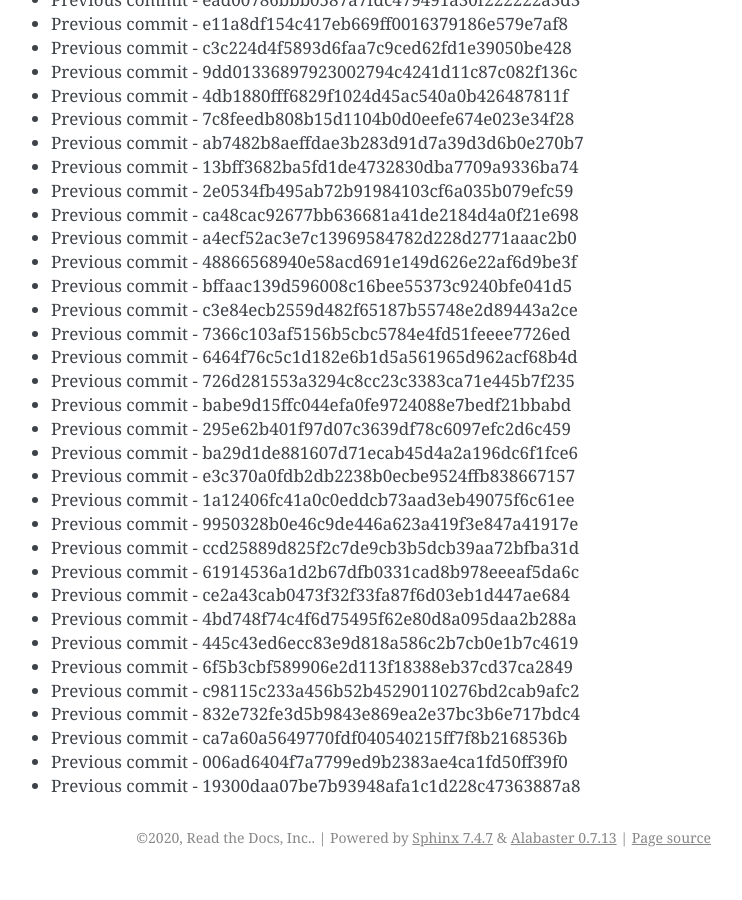
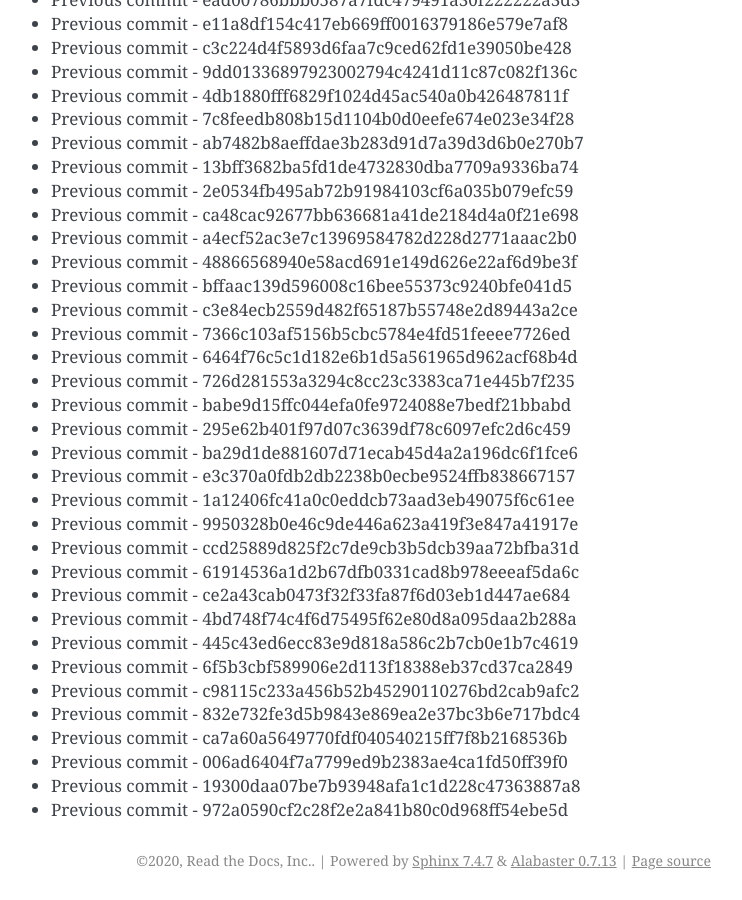
Before and after one commit to readthedocs/rtd-git-stresstest, a Sphinx documentation site: the page built from docs/updates.rst, in a window 1280 px wide and 900 px high, scrolled down 3130 px. Shown: the whole window, without its empty margins (399-1141 px from the left). Built offline with Sphinx 7.4.7, drawn with Linux system fonts in a browser that asks for light colours; before the commit the page ends 4007 px from its top, so only the background shows below that.

Commit message:
Generating commit from previous: 972a0590cf2c28f2e2a841b80c0d968ff54ebe5d

```diff
--- a/docs/updates.rst
+++ b/docs/updates.rst
@@ -163,3 +163,4 @@ It can be tested for any performance characteristics.
 * Previous commit - ca7a60a5649770fdf040540215ff7f8b2168536b
 * Previous commit - 006ad6404f7a7799ed9b2383ae4ca1fd50ff39f0
 * Previous commit - 19300daa07be7b93948afa1c1d228c47363887a8
+* Previous commit - 972a0590cf2c28f2e2a841b80c0d968ff54ebe5d
```
